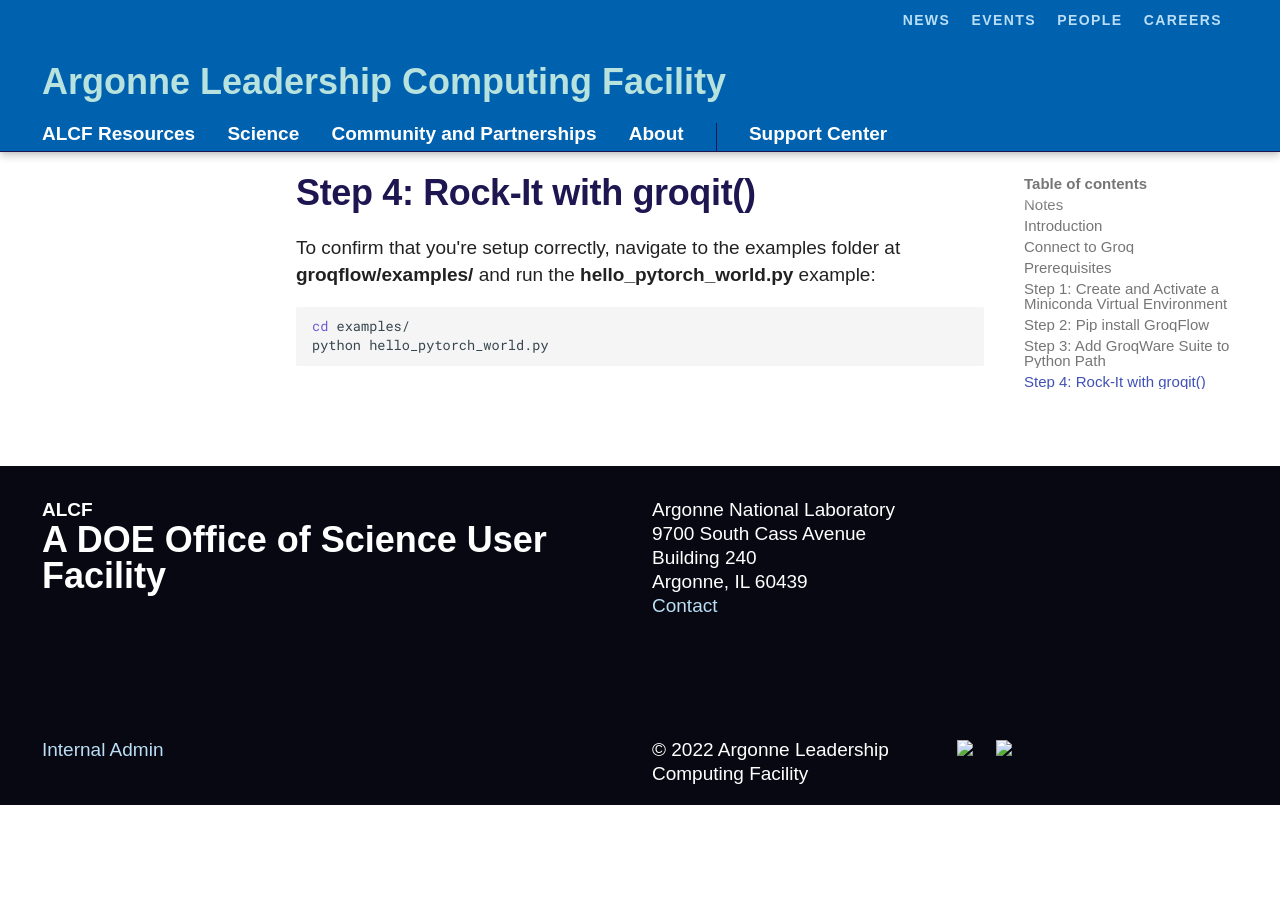
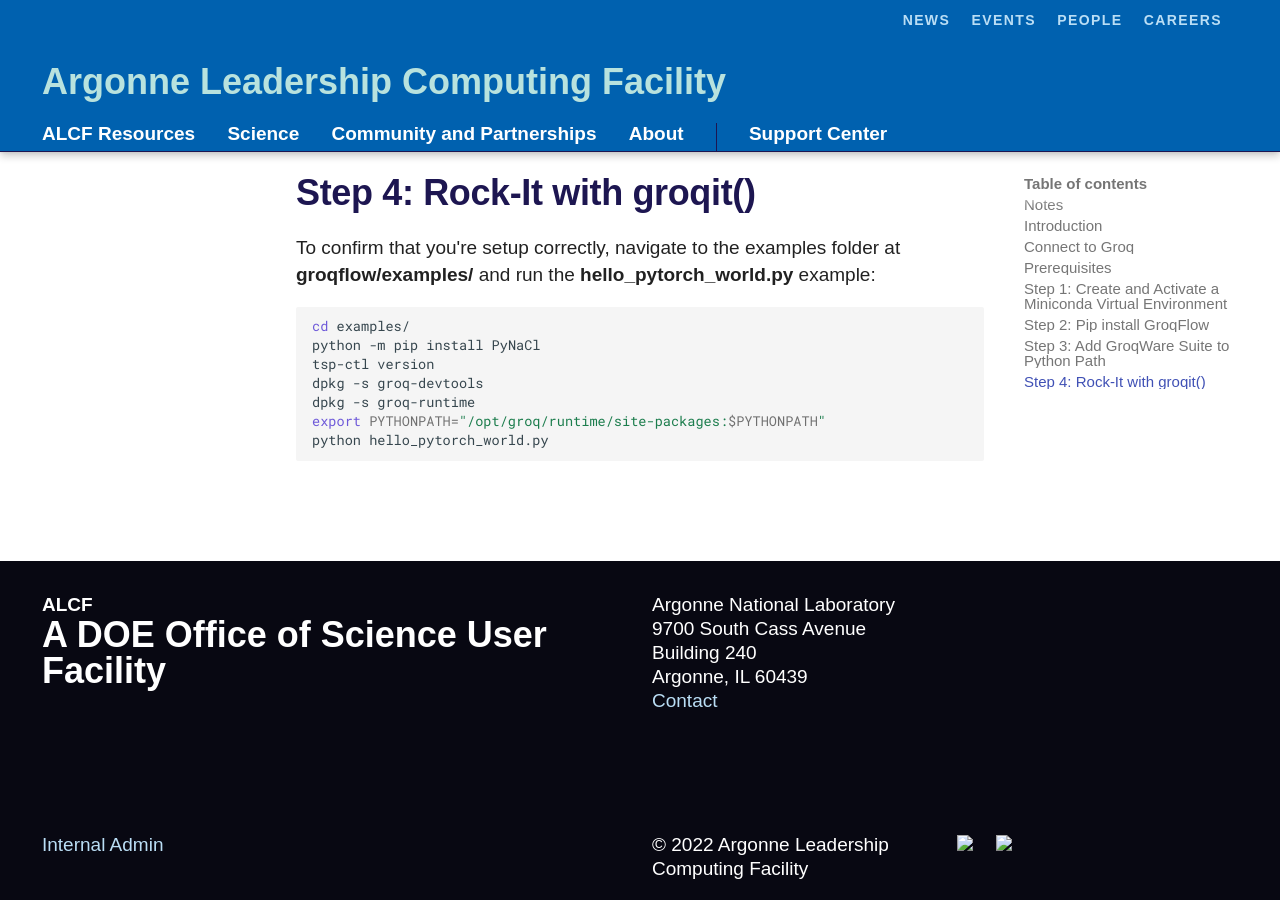
Before and after one commit to argonne-lcf/ai-testbed-userdocs, an MkDocs documentation site: the page built from docs/groq/GroqFlow.md, in a window 1280 px wide and 900 px high, scrolled down 2296 px. Built offline with MkDocs 1.6.1 and Material for MkDocs 9.7.7, drawn with Linux system fonts in a browser that asks for light colours; some web fonts are replaced; comment, search, counter and statistics services are not loaded; before the commit the page ends 3101 px from its top, so only the background shows below that.

Commit message:
notes added during debugging.

````diff
--- a/docs/groq/GroqFlow.md
+++ b/docs/groq/GroqFlow.md
@@ -77,5 +77,10 @@
 
 ```bash
 cd examples/
+python -m pip install PyNaCl
+tsp-ctl version
+dpkg -s groq-devtools
+dpkg -s groq-runtime
+export PYTHONPATH="/opt/groq/runtime/site-packages:$PYTHONPATH"
 python hello_pytorch_world.py
 ```
````
